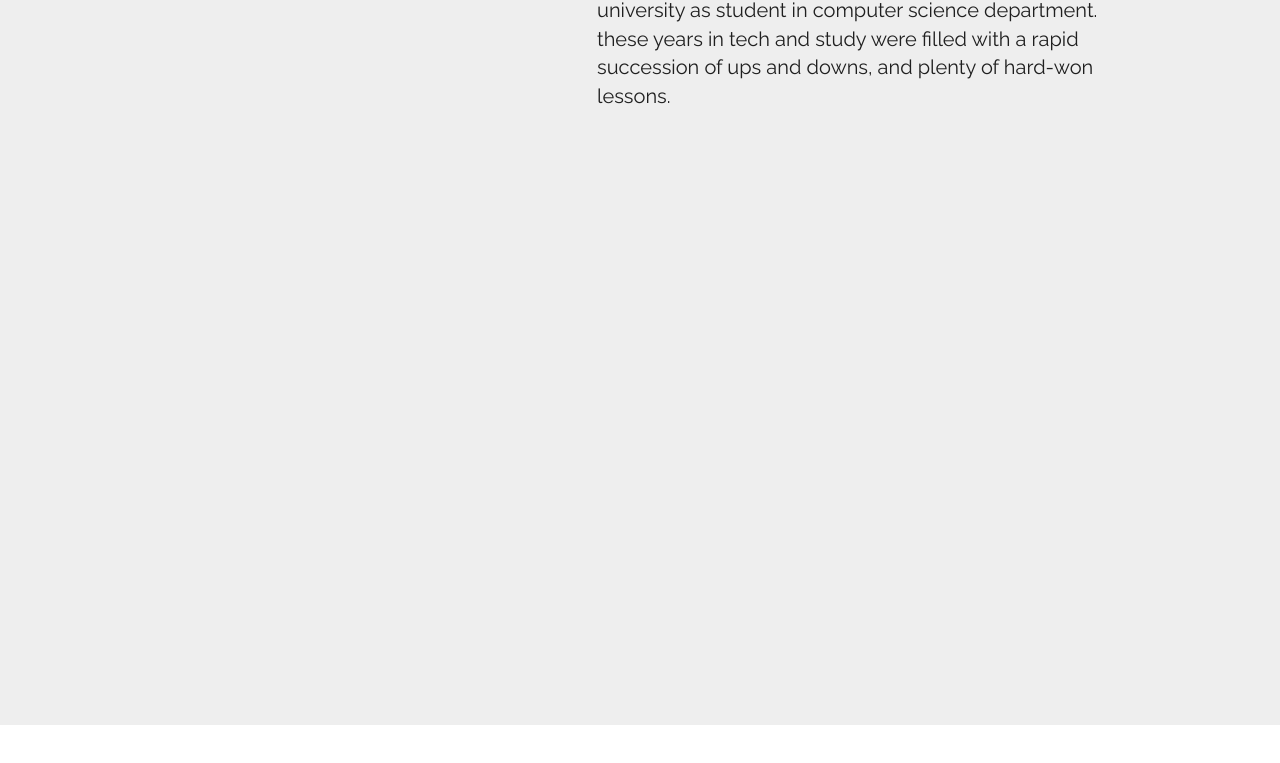
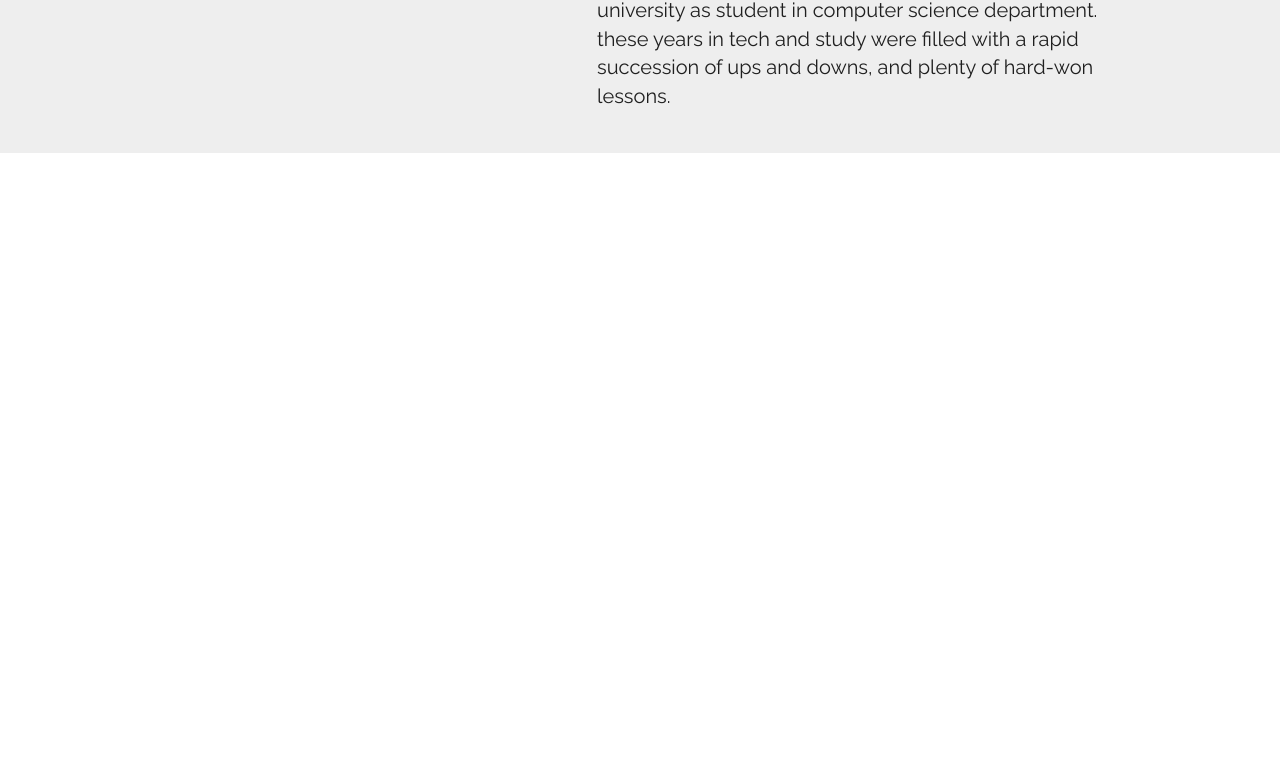
Before and after one commit to Prakhil-tp/Prakhil-tp.github.io, a plain HTML site: page index.html in a window 1280 px wide. Shown: the part 1155-1918 px from the top of the page. Drawn offline with nearby package versions, Linux system fonts and the light colour scheme.

Commit message:
about me update

```diff
--- a/index.html
+++ b/index.html
@@ -69,7 +69,7 @@
                 </div>
                 <div class="two wide column"></div>
             </div>
-            <div class="row" style="height:600px;"></div>
+            <div class="row"></div>
         </div>
     </section>
     <section>
```
